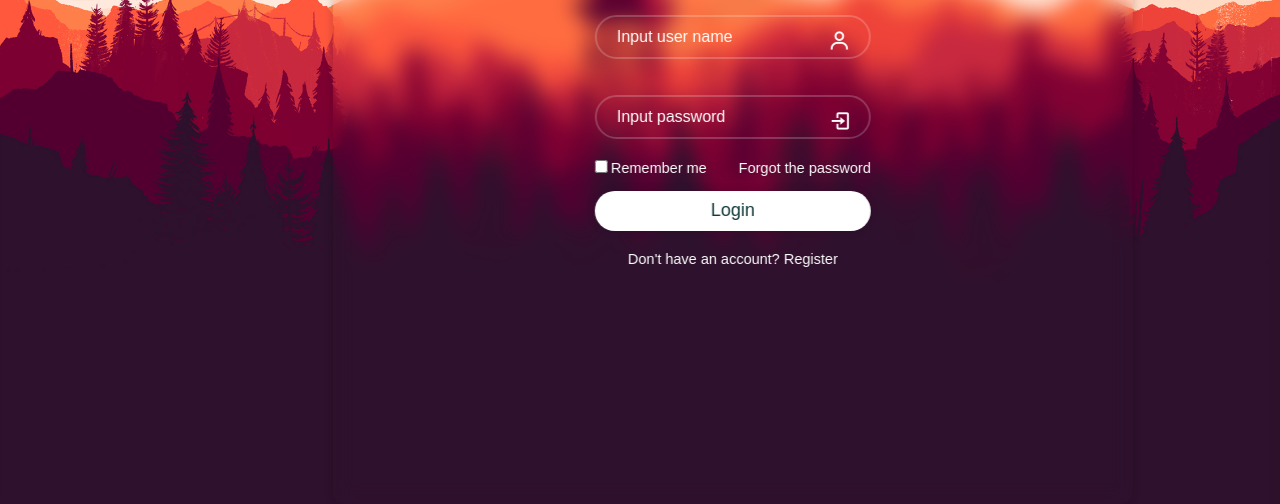
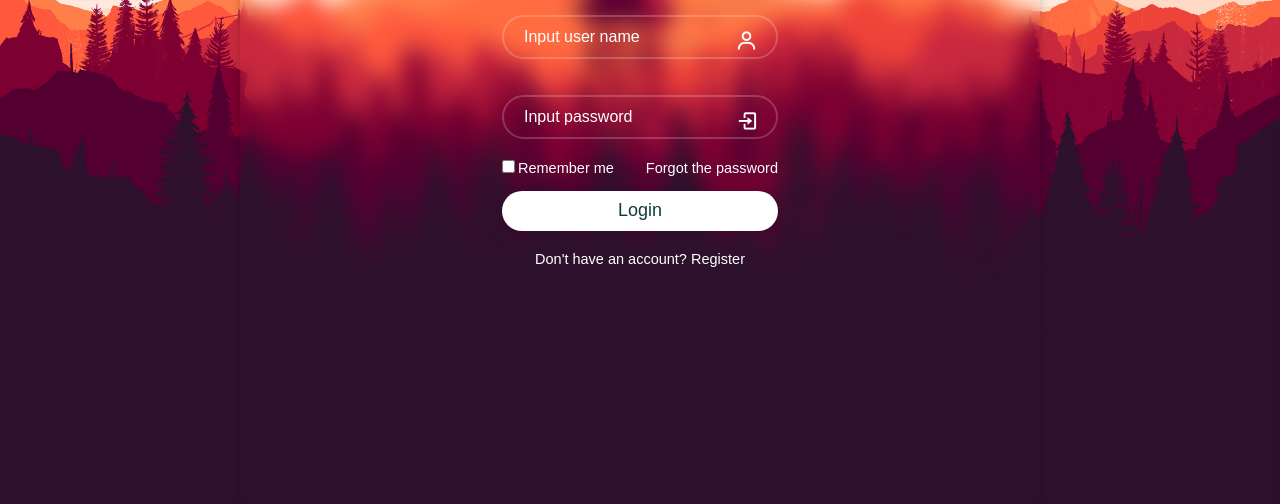
Before and after one commit to yersultan56765/Authentifici, a plain HTML site: page login_password/index.html in a window 1280 px wide. Shown: the part 402-906 px from the top of the page. Drawn offline with nearby package versions, Linux system fonts and the light colour scheme; a web font is replaced by a local one.

Commit message:
Debugging, changed the position of wrapper Login and Register and now they will everytime be in the center of web site

```diff
--- a/login_password/register/style.css
+++ b/login_password/register/style.css
@@ -85,8 +85,6 @@ header{
 
 .wrapper{
     display: flex;
-    position: relative;
-    transform: translateX(26vw);
     justify-content: center;
     align-items: center;
     min-height: 100vh;
@@ -96,7 +94,7 @@ header{
 
 
 .wrapper{
-
+    margin: 0 auto;
     width: 120px;
     background: transparent;
     backdrop-filter: blur(10px);
--- a/login_password/style.css
+++ b/login_password/style.css
@@ -15,6 +15,7 @@
     font-family: 'Reddit Sans Condensed', sans-serif;
 }
 body{
+
     background: url("back/for.jpg") no-repeat;
     background-size: cover;
     background-size: cover,;
@@ -72,9 +73,8 @@ header{
 
 
 .wrapper{
+    margin: 0 auto;
     display: flex;
-    position: relative;
-    transform: translateX(26vw);
     justify-content: center;
     align-items: center;
     min-height: 100vh;
```
